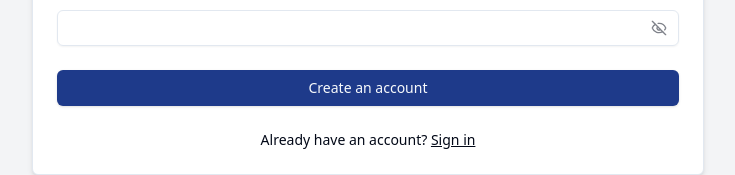
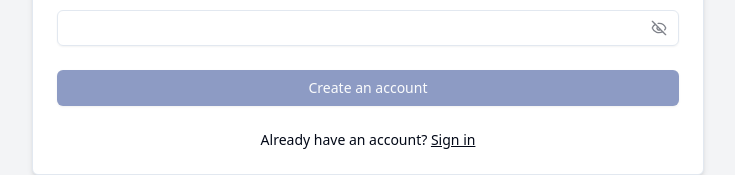
Before and after one commit to eaaaarl/TES-NLC, a Next.js app: page /signup in a window 1280 px wide. Shown: the part 1351-1526 px from the top of the page, without its empty margins (272-1007 px from the left). Built offline with nearby package versions, Linux system fonts and the light colour scheme; no server answers; the database is empty.

Commit message:
Disabled Signup

```diff
--- a/src/app/(auth)/signup/SignUpForm.tsx
+++ b/src/app/(auth)/signup/SignUpForm.tsx
@@ -25,8 +25,10 @@ import { Loader2 } from "lucide-react";
 import { PasswordInput } from "@/components/PasswordInput";
 import { signUpStudent } from "./action";
 import { useToast } from "@/hooks/use-toast";
+import { useRouter } from "next/router";
 
 export default function SignUpForm() {
+  const router = useRouter();
   const [error, setError] = useState<string>();
   const [pending, startTransition] = useTransition(); // Track the loading state
 
@@ -64,6 +66,7 @@ export default function SignUpForm() {
           description: "Successfully Registered!",
         });
         reset();
+        router.push("/students/dashboard");
       } else {
         setError(data.error);
         toast({
@@ -239,7 +242,11 @@ export default function SignUpForm() {
           </div>
         </div>
 
-        <Button type="submit" className="w-full bg-blue-900 hover:bg-blue-800">
+        <Button
+          type="submit"
+          disabled={true}
+          className="w-full bg-blue-900 hover:bg-blue-800"
+        >
           {pending ? (
             <div className="flex items-center justify-center space-x-2">
               <Loader2 className="animate-spin h-4 w-4" />
```
